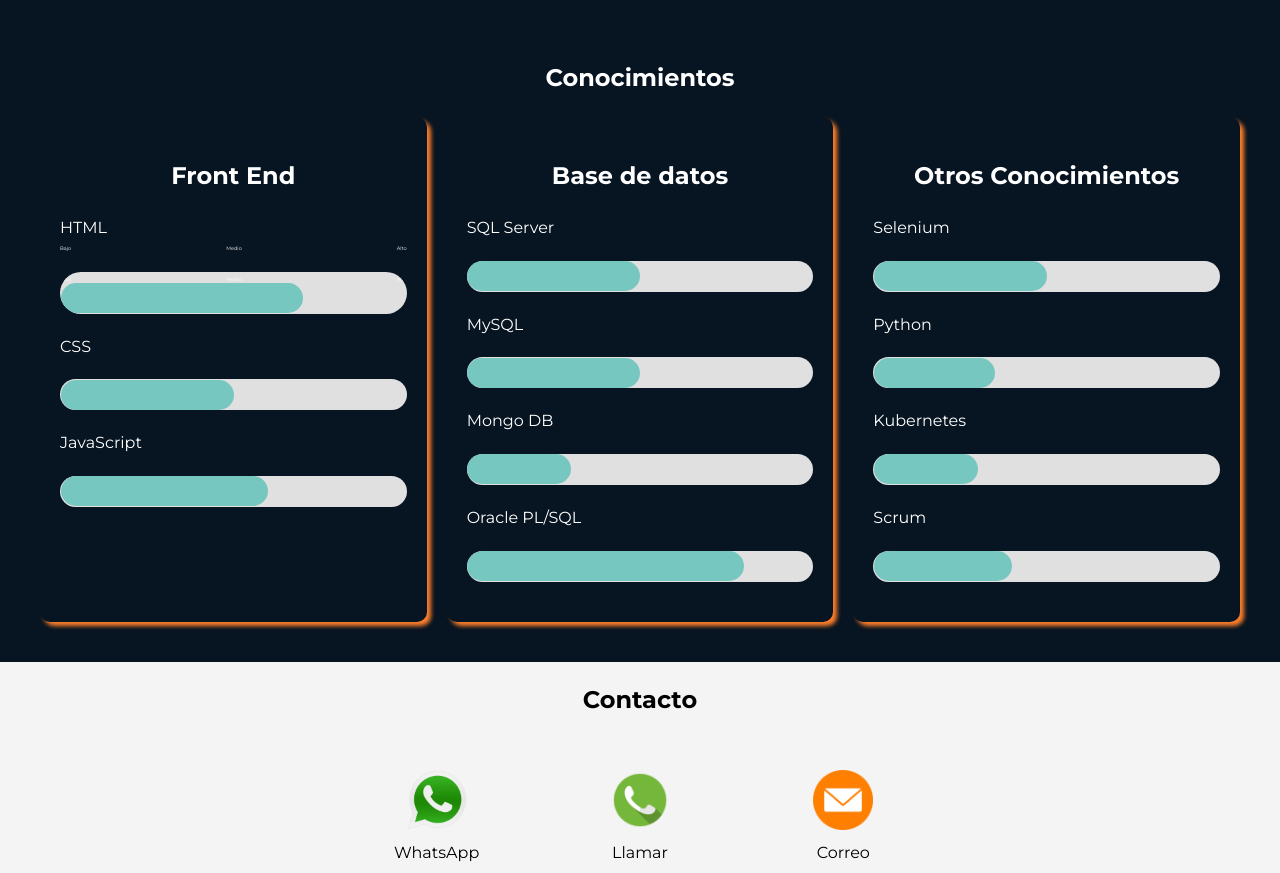
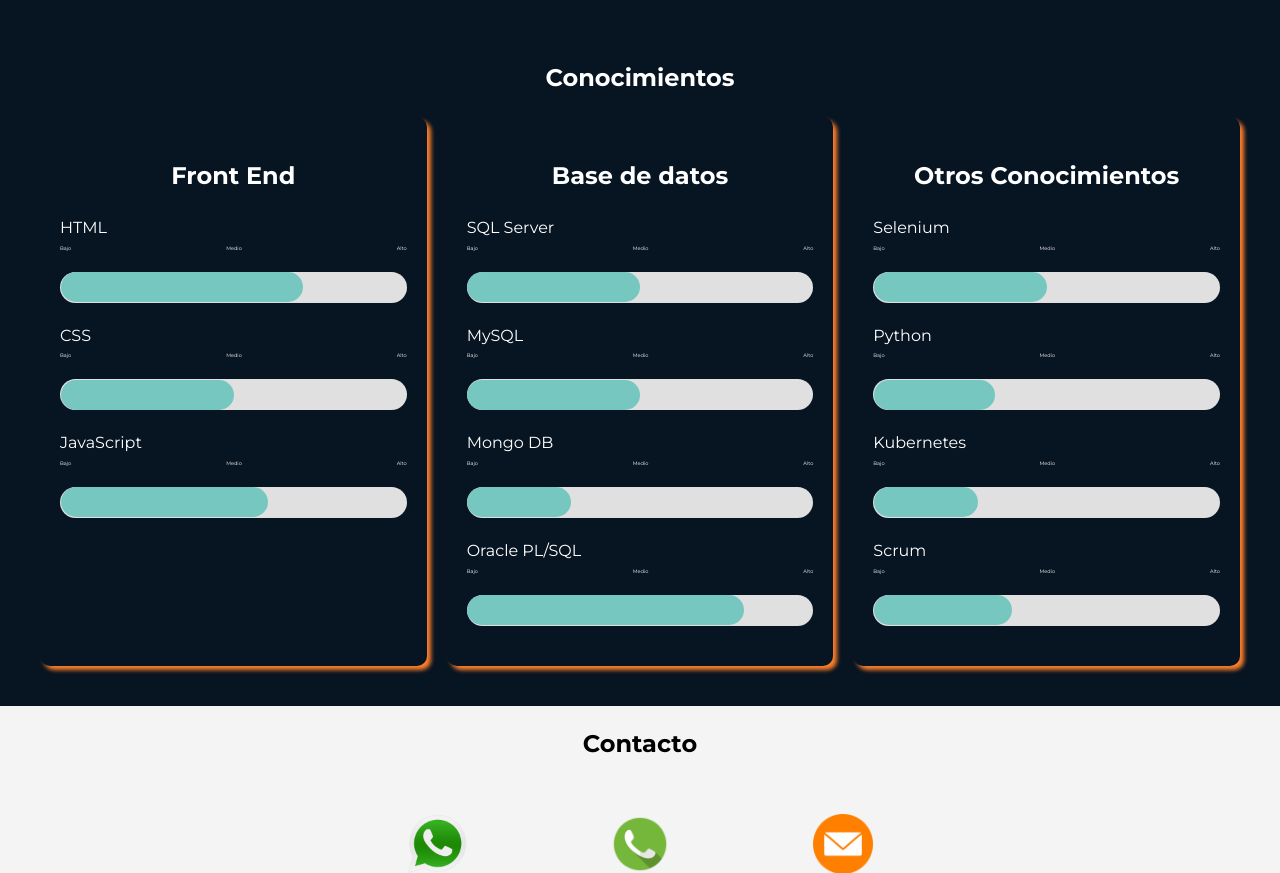
Before and after one commit to jvasquezg3/CvWeb, a Flask app: page / in a window 1280 px wide. Shown: the part 3164-4037 px from the top of the page. Run offline with Flask 3, Linux system fonts and the light colour scheme.

Commit message:
Add files via upload

```diff
--- a/templates/index.html
+++ b/templates/index.html
@@ -221,22 +221,27 @@
                         <div id="prbar"><span>  Alto  </span></div>
                     </div>
                     <div class="progress-container">
-                        <!--<div class="progress-text"></div>   -->
-                        <div class="txtbar">
-                            <div id="prbar"><span>  Bajo  </span></div>
-                            <div id="prbar"><span>  Medio  </span></div>
-                            <div id="prbar"><span>  Alto  </span></div>
-                        </div>
+                        <div class="progress-text"></div>
                         <div class="progress-bar" data-percentage="70"></div>
                     </div>
                 </div>
             <div class="lenguaje"><span>CSS</span>
+                <div class="txtbar">
+                    <div id="prbar"><span>  Bajo  </span></div>
+                    <div id="prbar"><span>  Medio  </span></div>
+                    <div id="prbar"><span>  Alto  </span></div>
+                </div>
                 <div class="progress-container">
                     <!--<div class="progress-text">50%</div>-->
                     <div class="progress-bar" data-percentage="50"></div>
                 </div>
             </div>
             <div class="lenguaje"><span>JavaScript</span>
+                <div class="txtbar">
+                    <div id="prbar"><span>  Bajo  </span></div>
+                    <div id="prbar"><span>  Medio  </span></div>
+                    <div id="prbar"><span>  Alto  </span></div>
+                </div>
                 <div class="progress-container">
                     <!--<div class="progress-text">60%</div>-->
                     <div class="progress-bar" data-percentage="60"></div>
@@ -246,24 +251,44 @@
         <div class="tarjeta">
             <h2>Base de datos</h2>
                 <div class="lenguaje"><span>SQL Server</span>
+                    <div class="txtbar">
+                        <div id="prbar"><span>  Bajo  </span></div>
+                        <div id="prbar"><span>  Medio  </span></div>
+                        <div id="prbar"><span>  Alto  </span></div>
+                    </div>
                     <div class="progress-container">
                         <!--<div class="progress-text">50%</div>-->
                         <div class="progress-bar" data-percentage="50"></div>
                     </div>
                 </div>
             <div class="lenguaje"><span>MySQL</span>
+                <div class="txtbar">
+                    <div id="prbar"><span>  Bajo  </span></div>
+                    <div id="prbar"><span>  Medio  </span></div>
+                    <div id="prbar"><span>  Alto  </span></div>
+                </div>
                 <div class="progress-container">
                     <!--<div class="progress-text">50%</div>-->
                     <div class="progress-bar" data-percentage="50"></div>
                 </div>
             </div>
             <div class="lenguaje"><span>Mongo DB</span>
+                <div class="txtbar">
+                    <div id="prbar"><span>  Bajo  </span></div>
+                    <div id="prbar"><span>  Medio  </span></div>
+                    <div id="prbar"><span>  Alto  </span></div>
+                </div>
                 <div class="progress-container">
                     <!--<div class="progress-text">30%</div>-->
                     <div class="progress-bar" data-percentage="30"></div>
                 </div>
             </div>
             <div class="lenguaje"><span>Oracle PL/SQL</span>
+                <div class="txtbar">
+                    <div id="prbar"><span>  Bajo  </span></div>
+                    <div id="prbar"><span>  Medio  </span></div>
+                    <div id="prbar"><span>  Alto  </span></div>
+                </div>
                 <div class="progress-container">
                     <!--<div class="progress-text">60%</div>-->
                     <div class="progress-bar" data-percentage="80"></div>
@@ -273,24 +298,44 @@
     <div class="tarjeta">
         <h2>Otros Conocimientos</h2>
             <div class="lenguaje"><span>Selenium</span>
+                <div class="txtbar">
+                    <div id="prbar"><span>  Bajo  </span></div>
+                    <div id="prbar"><span>  Medio  </span></div>
+                    <div id="prbar"><span>  Alto  </span></div>
+                </div>
                 <div class="progress-container">
                     <!--<div class="progress-text">50%</div>-->
                     <div class="progress-bar" data-percentage="50"></div>
                 </div>
             </div>
             <div class="lenguaje"><span>Python</span>
+                <div class="txtbar">
+                    <div id="prbar"><span>  Bajo  </span></div>
+                    <div id="prbar"><span>  Medio  </span></div>
+                    <div id="prbar"><span>  Alto  </span></div>
+                </div>
                 <div class="progress-container">
                     <!--<div class="progress-text">35%</div>-->
                     <div class="progress-bar" data-percentage="35"></div>
                 </div>
             </div>
             <div class="lenguaje"><span>Kubernetes</span>
+                <div class="txtbar">
+                    <div id="prbar"><span>  Bajo  </span></div>
+                    <div id="prbar"><span>  Medio  </span></div>
+                    <div id="prbar"><span>  Alto  </span></div>
+                </div>
                 <div class="progress-container">
                     <!--<div class="progress-text">30%</div>-->
                     <div class="progress-bar" data-percentage="30"></div>
                 </div>
             </div>
             <div class="lenguaje"><span id="cntitulo">Scrum</span>
+                <div class="txtbar">
+                    <div id="prbar"><span>  Bajo  </span></div>
+                    <div id="prbar"><span>  Medio  </span></div>
+                    <div id="prbar"><span>  Alto  </span></div>
+                </div>
                 <div class="progress-container">
                     <!--<div class="progress-text">40%</div>-->
                     <div class="progress-bar" data-percentage="40"></div>
```
